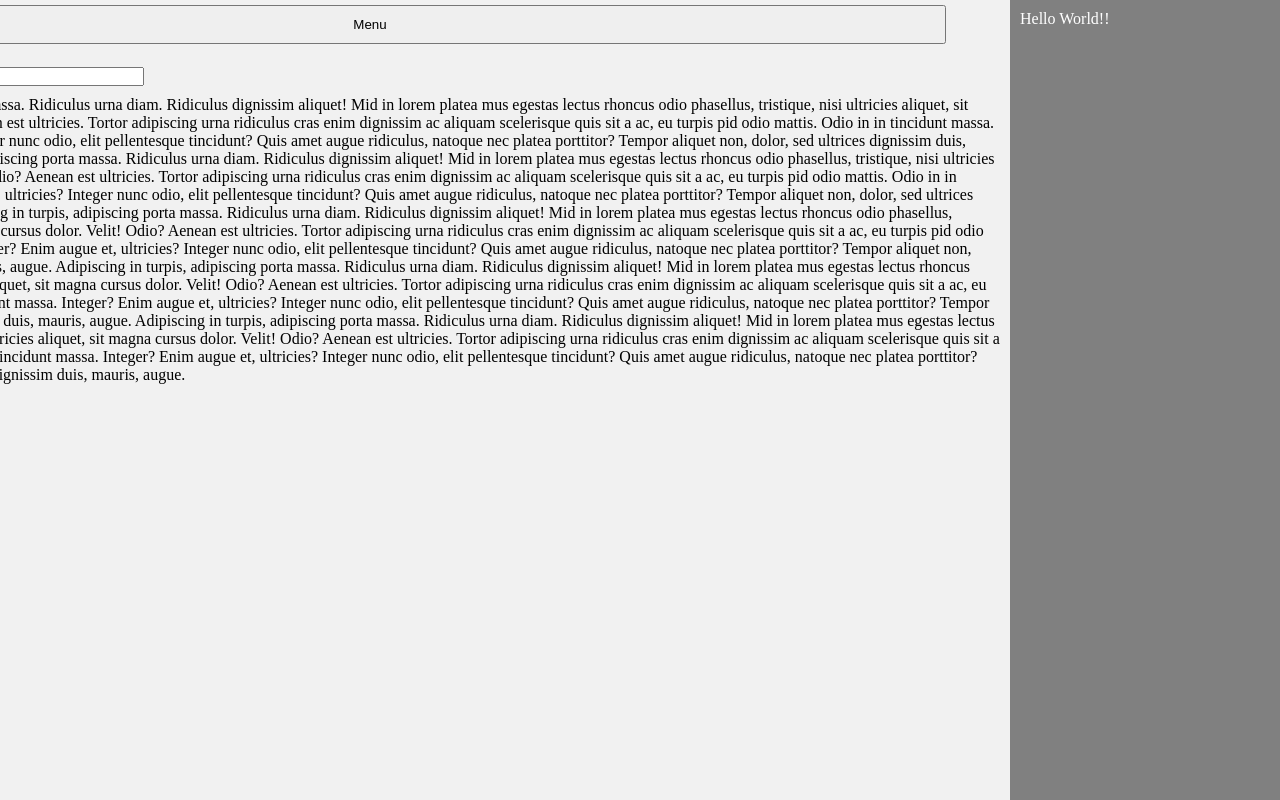
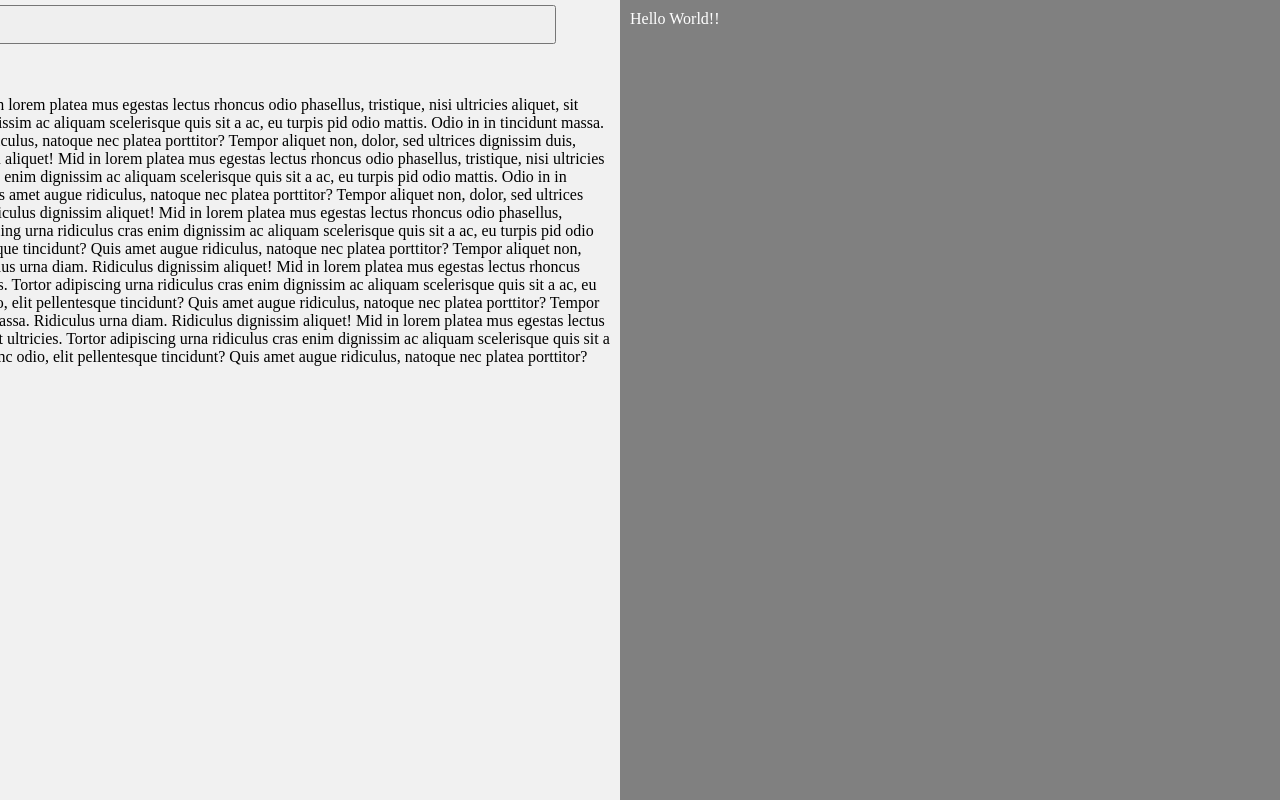
Before and after one commit to nnattawat/slideReveal, a website: page demo/index.html in a window 1280 px wide. Both pictures are taken after a click on the button "Menu". Drawn offline with nearby package versions, Linux system fonts and the light colour scheme.

Commit message:
Make width option more flexible (https://github.com/nnattawat/slideReveal/issues/7)
Now it can be
- 100
- "100px"
- "30%"

```diff
--- a/demo/index.html
+++ b/demo/index.html
@@ -76,7 +76,7 @@
     <script type="text/javascript">
     	$(function(){
         slider = $("#slider").slideReveal({
-          // width: 100,
+          width: "50%",
           // push: false,
           position: "right",
           speed: 600,
@@ -97,7 +97,7 @@
         });
 
         slider2 = $("#slider2").slideReveal({
-          // width: 100,
+          // width: "100px",
           push: false,
           position: "left",
           speed: 600,
--- a/src/slidereveal.js
+++ b/src/slidereveal.js
@@ -1,39 +1,43 @@
 (function ($) {
+  // Private attributes and method
   var settings = [];
   var clickSource;
+  var getPadding = function($el, side) {
+    var padding = $el.css('padding-' + side);
+    return padding ? +padding.substring(0, padding.length - 2) : 0;
+  };
+  var sidePosition = function($el) {
+    var paddingLeft = getPadding($el, 'left');
+    var paddingRight = getPadding($el, 'right');
+    return ($el.width() + paddingLeft + paddingRight) + "px";
+  };
 
   // Collection method.
   $.fn.slideReveal = function (options, triggerEvents) {
     var self = this;
-    var paddingLeft = self.css('padding-left');
-    paddingLeft = paddingLeft ? +paddingLeft.substring(0, paddingLeft.length - 2) : 0;
-
-    var paddingRight = self.css('padding-right');
-    paddingRight = paddingRight ? +paddingRight.substring(0, paddingRight.length - 2) : 0;
-    var setting, sidePosition;
+    var setting;
 
     if (options !== undefined && typeof(options) === "string") {
       var settingIndex = self.data("setting-index");
       setting = settings[settingIndex];
 
-      sidePosition = (setting.width + paddingLeft + paddingRight) + "px";
 
       if (options === "show") {
+        // trigger show() method
+        if (triggerEvents === undefined || triggerEvents) { setting.show(self, clickSource); }
+
         // show overlay
         if (setting.overlay) {
           $(".slide-reveal-overlay").show();
         }
 
-        // trigger show() method
-        if (triggerEvents === undefined || triggerEvents) { setting.show(this, clickSource); }
-
         // slide the panel
         self.css(setting.position, "0px");
         if (setting.push) {
-          if (setting.position==="left") {
-            $("body").css("left", sidePosition);
+          if (setting.position === "left") {
+            $("body").css("left", sidePosition(self));
           } else {
-            $("body").css("left", "-"+sidePosition);
+            $("body").css("left", "-" + sidePosition(self));
           }
         }
         self.data("slide-reveal", true);
@@ -44,16 +48,15 @@
             setting.shown(self, clickSource);
           }, setting.speed);
         }
-        return self;
       } else if (options === "hide") {
         // trigger hide() method
-        if (triggerEvents === undefined || triggerEvents) { setting.hide(this, clickSource); }
+        if (triggerEvents === undefined || triggerEvents) { setting.hide(self, clickSource); }
 
         // hide the panel
         if (setting.push) {
           $("body").css("left", "0px");
         }
-        self.css(setting.position, "-"+sidePosition);
+        self.css(setting.position, "-" + sidePosition(self));
         self.data("slide-reveal", false);
 
         // trigger hidden() method
@@ -67,7 +70,6 @@
             setting.hidden(self, clickSource);
           }, setting.speed);
         }
-        return self;
       }
     } else {
       // Define default setting
@@ -87,12 +89,12 @@
         "zIndex": 1049,
         overlayColor: 'rgba(0,0,0,0.5)'
       };
+
       setting = $.extend(setting, options);
+
       // Keep this setting to array so that it won't be overwritten if slideReveal() is called again.
       settings.push(setting);
       self.data("setting-index", settings.length - 1);
-
-      sidePosition = (setting.width + paddingLeft + paddingRight) + "px";
 
       var transition = "all ease " + setting.speed + "ms";
       self.css({
@@ -102,7 +104,7 @@
           height: "100%",
           top: setting.top
         })
-        .css(setting.position, "-"+sidePosition);
+        .css(setting.position, "-" + sidePosition(self));
 
       if (setting.overlay) {
         self.css('z-index', setting.zIndex);
@@ -137,7 +139,7 @@
       // Attach trigger using click event
       if (setting.trigger && setting.trigger.length > 0) {
         setting.trigger.click( function() {
-          clickSource = $(this);
+          clickSource = $(self);
           if (!self.data("slide-reveal")) { // Show
             self.slideReveal("show");
           } else { // Hide
@@ -158,7 +160,7 @@
       }
     }
 
-    return this;
+    return self;
   };
 
 }(jQuery));
```
